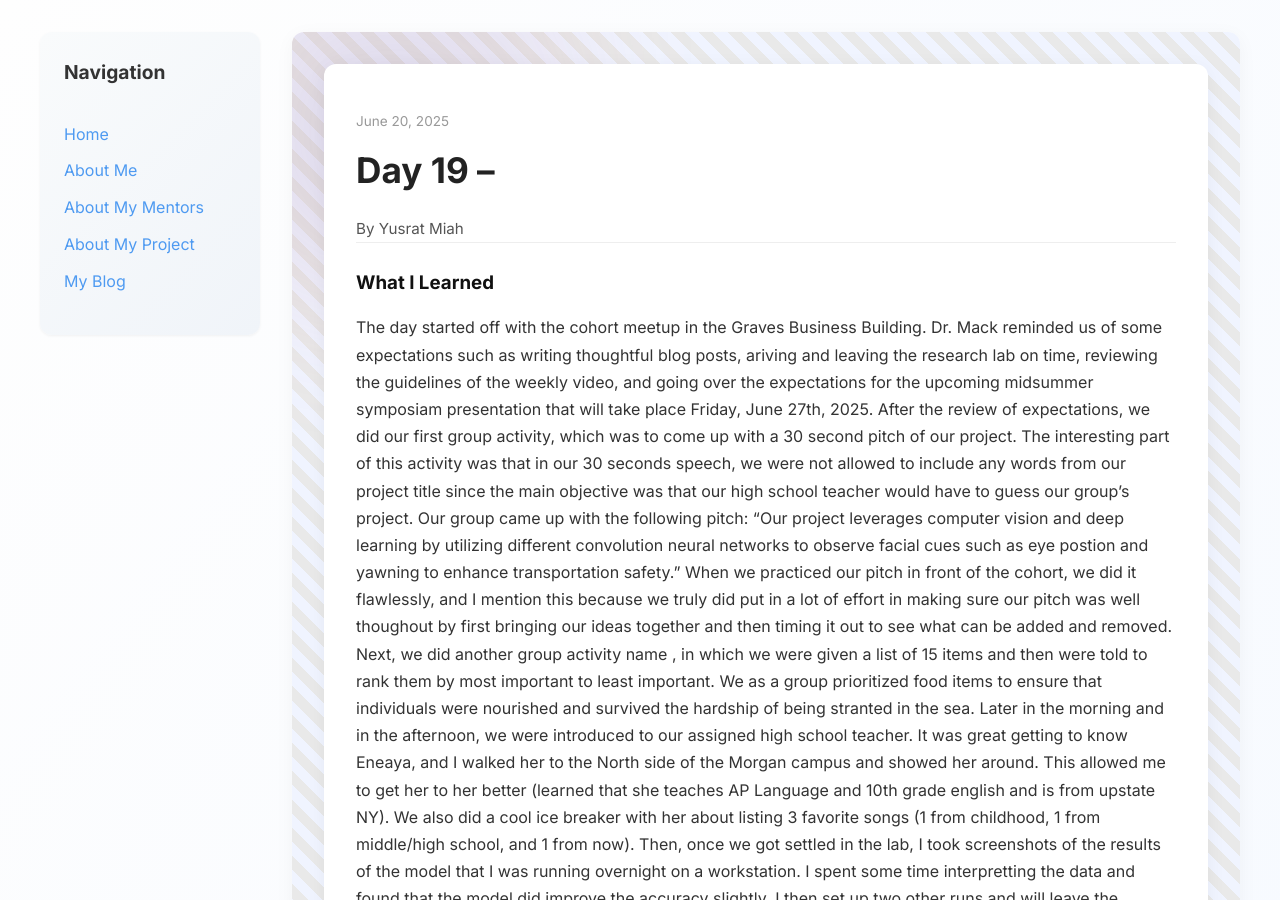
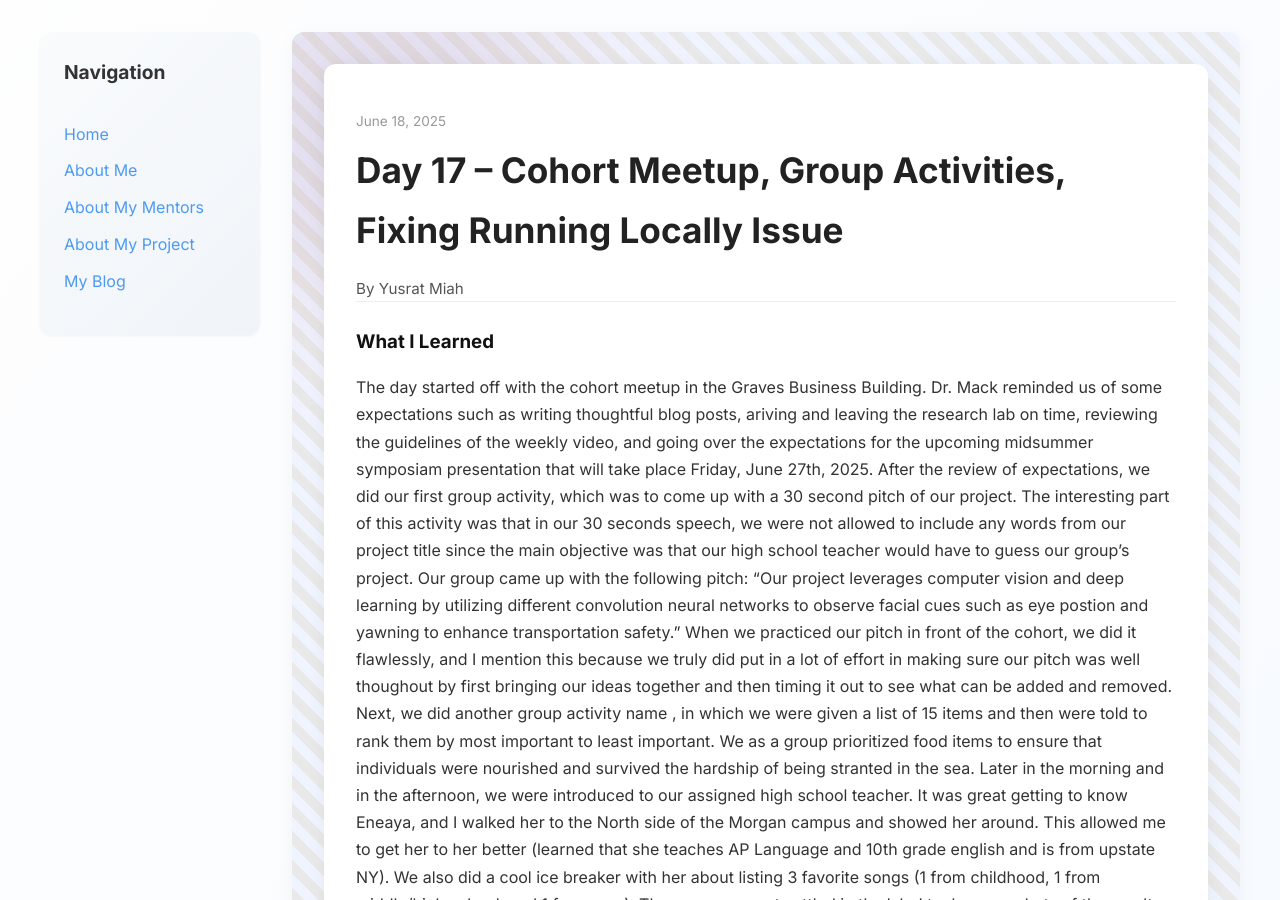
Before and after one commit to yusratmiah/yusratmiah.github.io, a Jekyll site: the page built from _posts/2025-06-18-day-17.md, in a window 1280 px wide and 900 px high. Built offline with Jekyll 4.4.1, drawn with Linux system fonts in a browser that asks for light colours.

Commit message:
Update and rename 2025-06-20-day-19.md to 2025-06-18-day-17.md

```diff
--- a/_posts/2025-06-20-day-19.md
+++ b/_posts/2025-06-18-day-17.md
@@ -1,9 +1,9 @@
 ---
 layout: post
-title: "Day 19 – "
-date: 2025-06-20
+title: "Day 17 – Cohort Meetup, Group Activities, Fixing Running Locally Issue"
+date: 2025-06-18
 author: Yusrat Miah
-permalink: /day19.html
+permalink: /day17.html
 tags: ["", "", "", ""]
 
 what_i_learned: |
```
